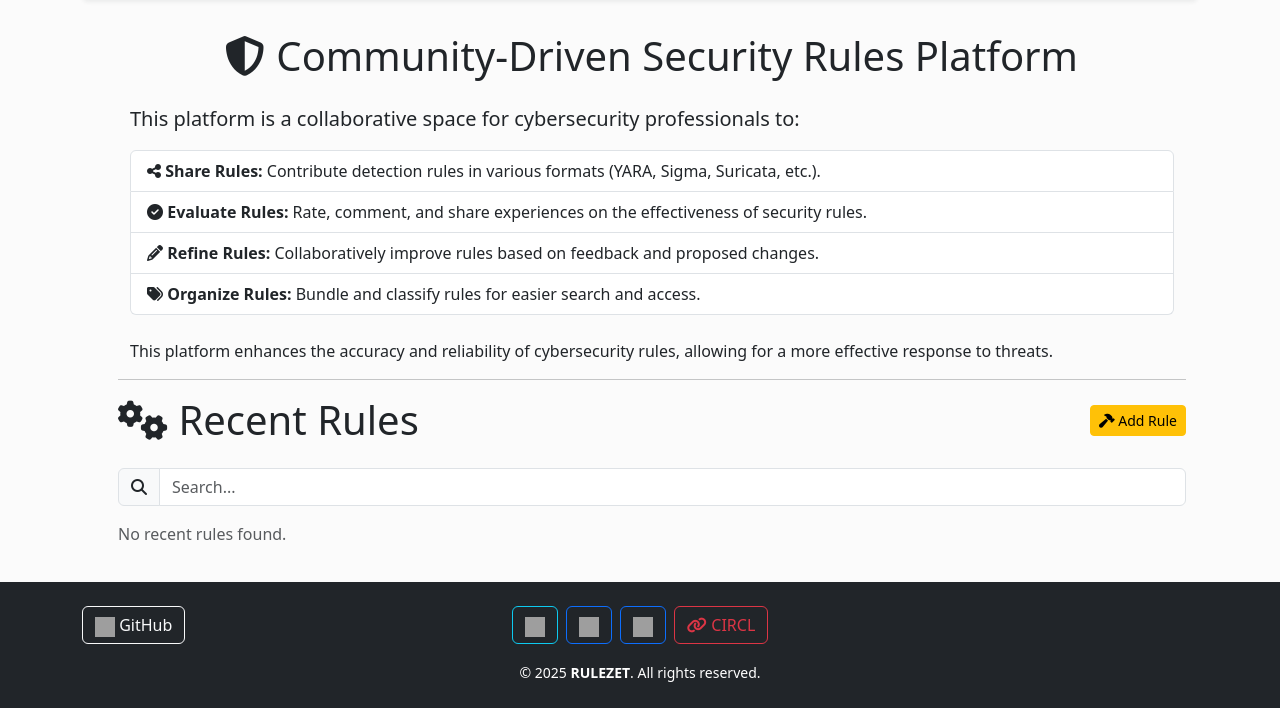
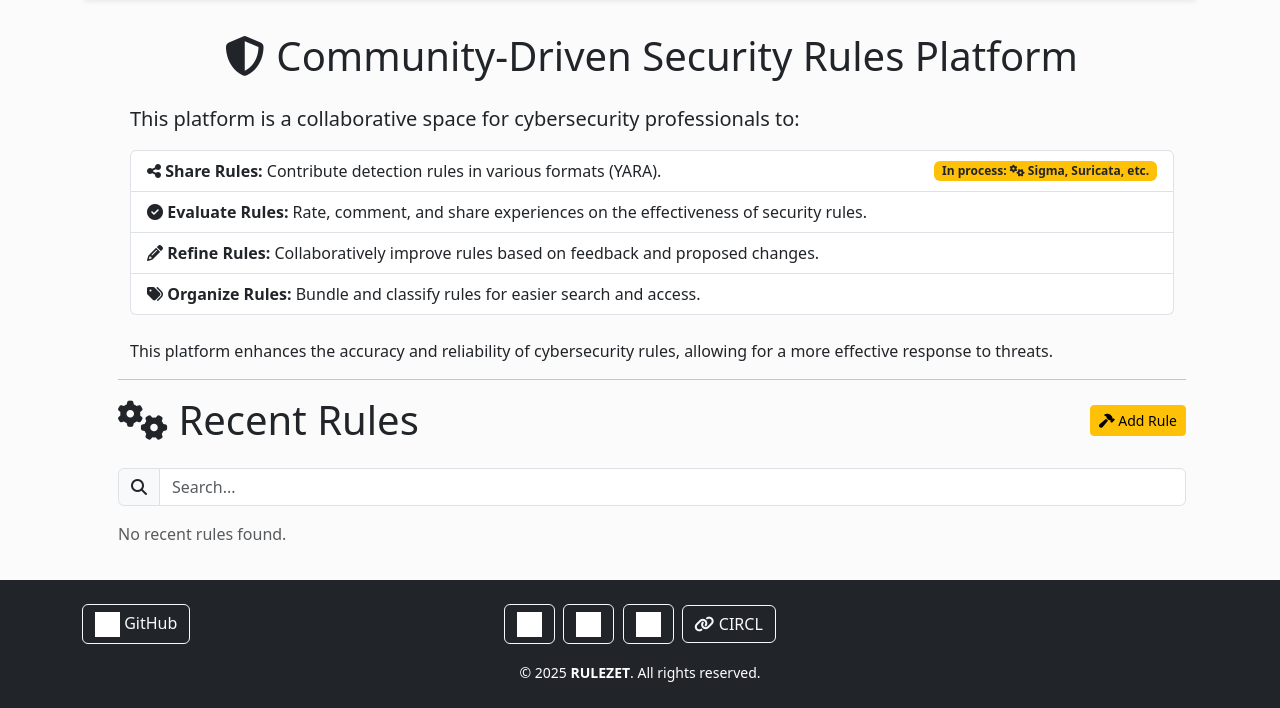
Before and after one commit to ngsoti/rulezet-core, a Flask app: page / in a window 1280 px wide. Shown: the part 92-800 px from the top of the page. Run offline with Flask 3, Linux system fonts and the light colour scheme; data that the repository does not hold is empty; some libraries are stand-ins or nearby versions; grey boxes are pictures that could not be loaded.

```diff
--- a/app/static/css/core.css
+++ b/app/static/css/core.css
@@ -84,3 +84,9 @@ footer{
   background: #f1f1f1;
 
 }
+
+.footer-icon {
+  width: 25px;
+  height: 25px;
+  filter: brightness(0) invert(1);
+}
--- a/app/templates/base.html
+++ b/app/templates/base.html
@@ -76,22 +76,22 @@
                         <!-- GitHub -->
                         <div class="col-md-4 text-center text-md-start mb-3 mb-md-0">
                             <a href="https://github.com/DavidCruciani/ptit-crolle.git" target="_blank" class="btn btn-outline-light">
-                                <img src="https://img.icons8.com/?size=100&id=12599&format=png&color=ffffff" alt="GitHub" style="width: 20px; height: 20px; vertical-align: middle;"> GitHub
+                                <img src="https://img.icons8.com/?size=100&id=12599&format=png&color=ffffff" alt="GitHub" class="footer-icon"> GitHub
                             </a>
                         </div>
 
                         <!-- Social links -->
                         <div class="col-md-4 text-center mb-3 mb-md-0">
-                            <a href="https://twitter.com" target="_blank" class="btn btn-outline-info me-1">
-                                <img src="https://img.icons8.com/?size=100&id=fJp7hepMryiw&format=png" alt="Twitter" style="width: 20px; height: 20px;">
+                            <a href="https://twitter.com" target="_blank" class="btn btn-outline-light me-1">
+                                <img src="https://img.icons8.com/?size=100&id=fJp7hepMryiw&format=png" alt="Twitter" class="footer-icon">
                             </a>
-                            <a href="https://lu.linkedin.com/company/circl-computer-incident-response-center-luxembourg-" target="_blank" class="btn btn-outline-primary me-1">
-                                <img src="https://img.icons8.com/?size=100&id=447&format=png" alt="LinkedIn" style="width: 20px; height: 20px;">
+                            <a href="https://lu.linkedin.com/company/circl-computer-incident-response-center-luxembourg-" target="_blank" class="btn btn-outline-light me-1">
+                                <img src="https://img.icons8.com/?size=100&id=447&format=png" alt="LinkedIn" class="footer-icon">
                             </a>
-                            <a href="https://www.facebook.com/circlcom/" target="_blank" class="btn btn-outline-primary me-1">
-                                <img src="https://img.icons8.com/?size=100&id=118468&format=png" alt="Facebook" style="width: 20px; height: 20px;">
+                            <a href="https://www.facebook.com/circlcom/" target="_blank" class="btn btn-outline-light me-1">
+                                <img src="https://img.icons8.com/?size=100&id=118468&format=png" alt="Facebook" class="footer-icon">
                             </a>
-                            <a href="https://circl.lu/" target="_blank" class="btn btn-outline-danger">
+                            <a href="https://circl.lu/" target="_blank" class="btn btn-outline-light">
                                 <i class="fa-solid fa-link"></i> CIRCL
                             </a>
                         </div>
@@ -112,6 +112,9 @@
                     </div>
                 </div>
             </footer>
+
+
+
         </div>
 
         {% block script %}
--- a/app/templates/home.html
+++ b/app/templates/home.html
@@ -11,9 +11,18 @@
     </p>
 
     <ul class="list-group">
-      <li class="list-group-item">
-        <i class="fas fa-share-alt"></i> <strong>Share Rules:</strong> Contribute detection rules in various formats (YARA, Sigma, Suricata, etc.).
-      </li>
+      <!-- <li class="list-group-item">
+        <i class="fas fa-share-alt"></i> <strong>Share Rules:</strong> Contribute detection rules in various formats (YARA). In process:(Sigma, Suricata, etc.)
+      </li> -->
+      <li class="list-group-item d-flex justify-content-between align-items-center">
+        <div>
+            <i class="fas fa-share-alt"></i> <strong>Share Rules:</strong> Contribute detection rules in various formats (YARA).
+        </div>
+        <span class="badge bg-warning text-dark">
+            In process: <i class="fas fa-cogs"></i> Sigma, Suricata, etc.
+        </span>
+    </li>
+
       <li class="list-group-item">
         <i class="fas fa-check-circle"></i> <strong>Evaluate Rules:</strong> Rate, comment, and share experiences on the effectiveness of security rules.
       </li>
```
Also changed, not shown: app/templates/rule/detail_rule.html (+7 -1 lines).
